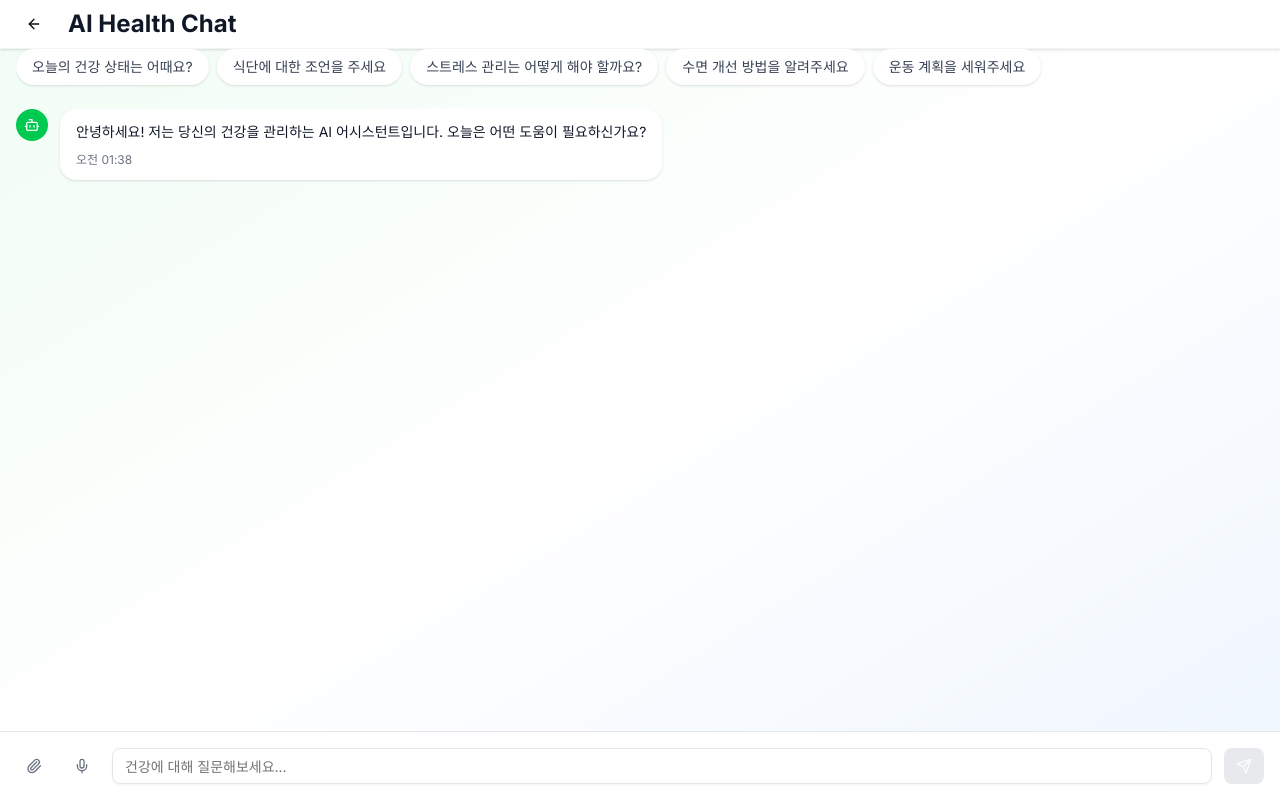
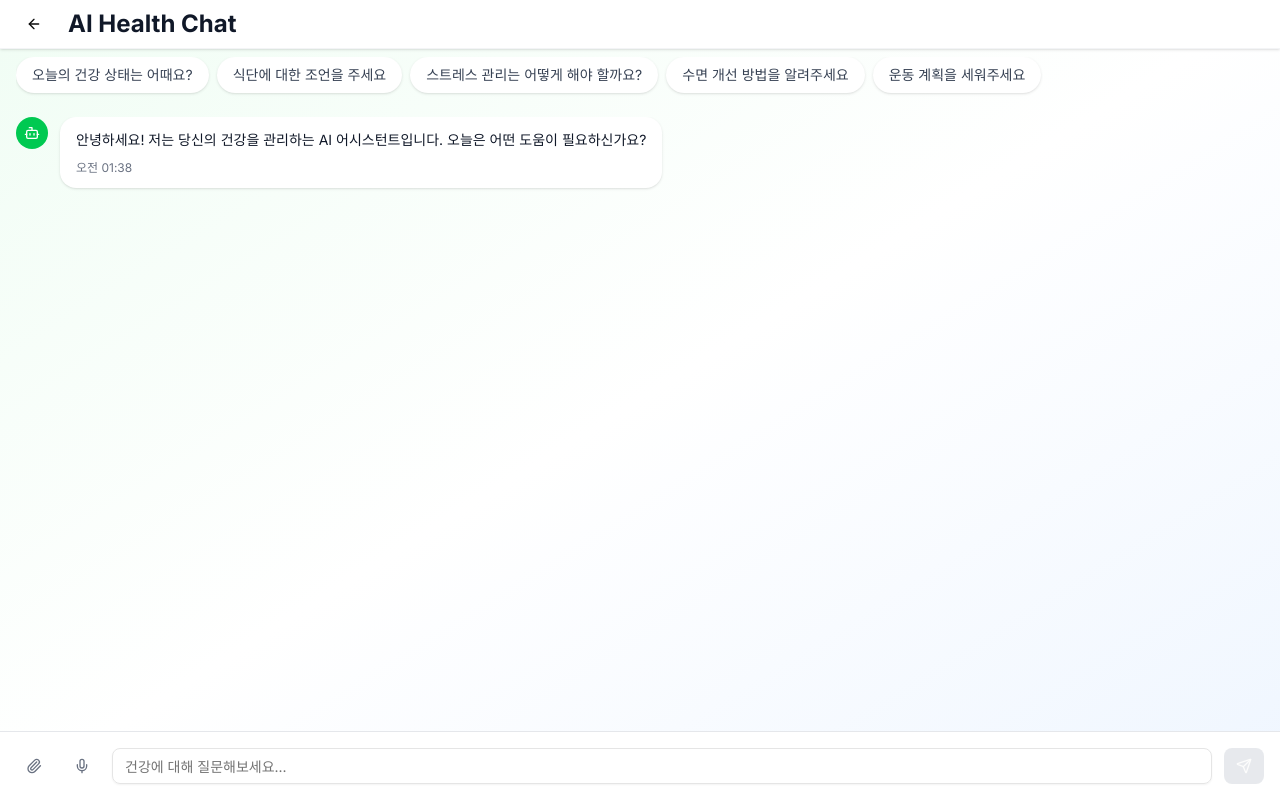
Before and after one commit to habaekk/allumie, a Next.js app: page /chat in a window 1280 px wide. Built offline with nearby package versions, Linux system fonts and the light colour scheme.

Commit message:
fix: add margin top

```diff
--- a/src/app/chat/page.tsx
+++ b/src/app/chat/page.tsx
@@ -251,7 +251,7 @@ export default function ChatPage() {
         initial={{ opacity: 0, y: 20 }}
         animate={{ opacity: 1, y: 0 }}
         transition={{ delay: 0.2 }}
-        className="px-4 mb-4"
+        className="px-4 mb-4 mt-2"
       >
         <div
           ref={suggestedQuestionsRef}
```
